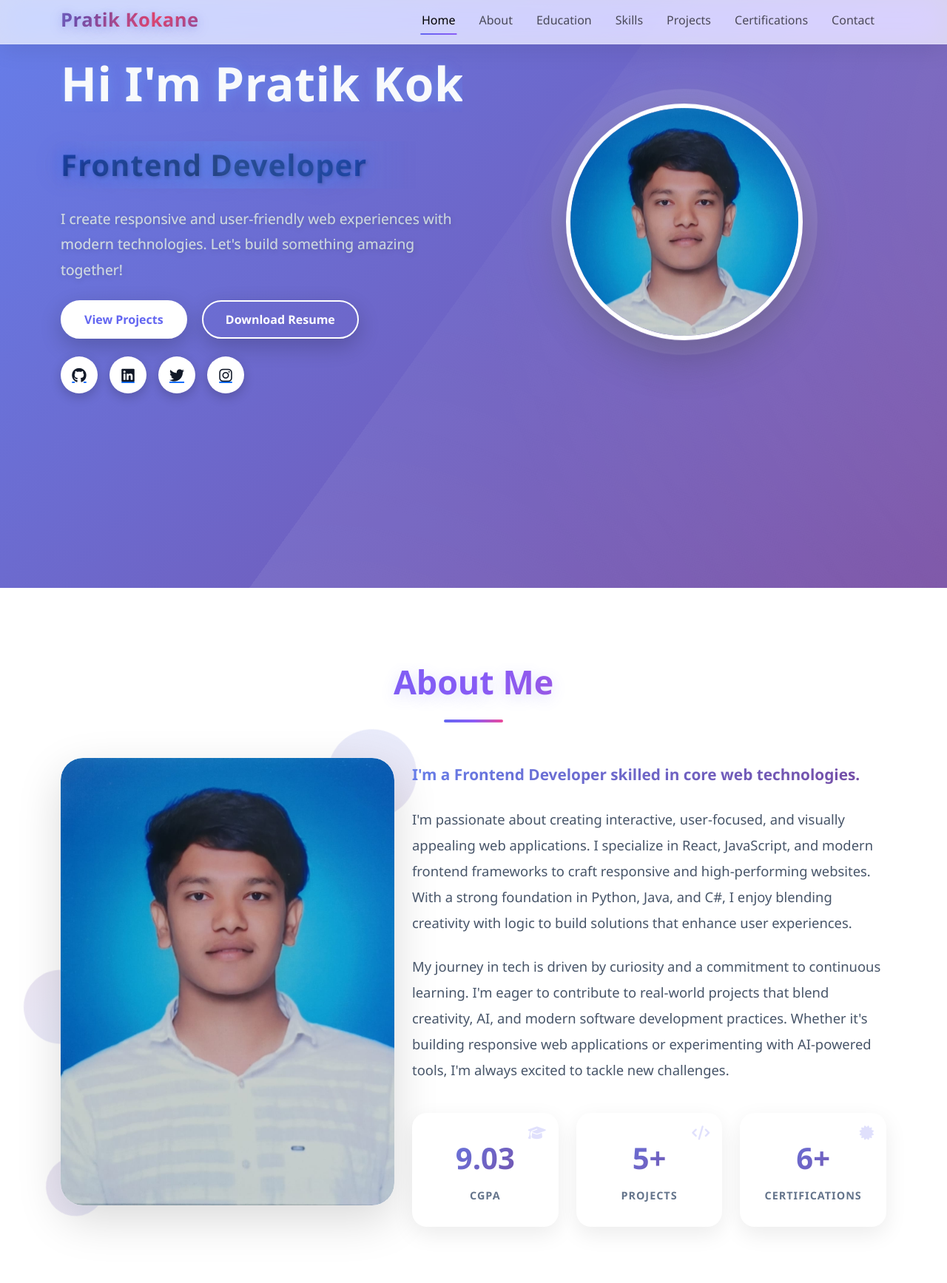
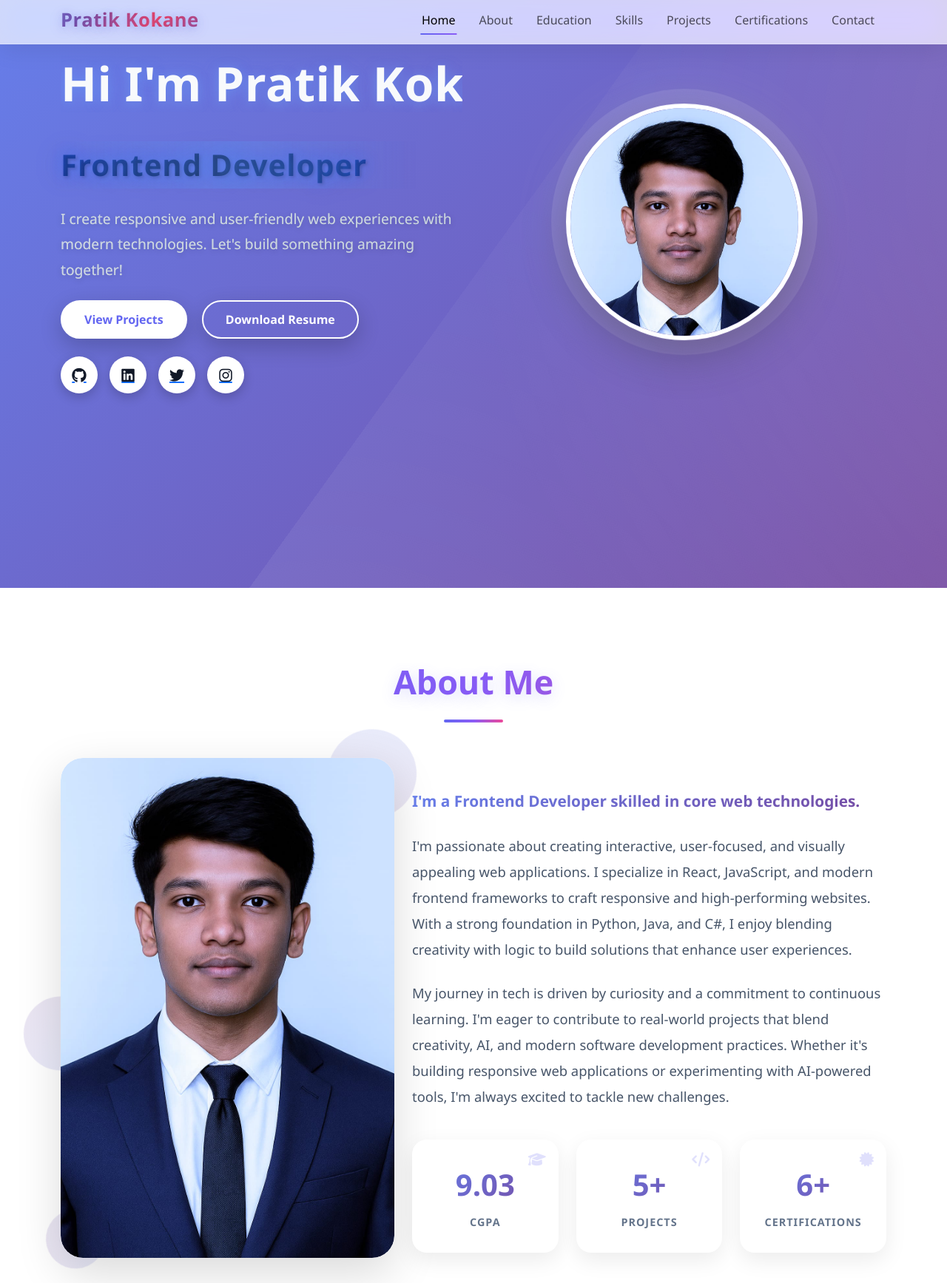
Before and after one commit to PratikKokane0627/pratik-webfolio, a plain HTML site: page index.html in a window 1280 px wide. Shown: the part 5-1740 px from the top of the page at 74% size. Drawn offline with nearby package versions, Linux system fonts and the light colour scheme.

Commit message:
update profile image

```diff
--- a/index.html
+++ b/index.html
@@ -74,7 +74,7 @@
                 </div>
                 <div class="col-lg-6 d-flex justify-content-center">
                     <div class="profile-image-wrapper">
-                        <img src="img/img2.jpg" alt="Pratik Kokane" class="profile-image">
+                        <img src="img/profile.jpg" alt="Pratik Kokane" class="profile-image">
                     </div>
                 </div>
             </div>
@@ -94,7 +94,7 @@
                         <div class="about-image-container">
                             <div class="about-image-glow"></div>
                             <div class="about-image-shimmer"></div>
-                            <img src="img/img2.jpg" alt="About Pratik Kokane" class="about-image">
+                            <img src="img/profile.jpg" alt="About Pratik Kokane" class="about-image">
                         </div>
                     </div>
                 </div>
```
Also changed, not shown: img/profile.jpg (added).
